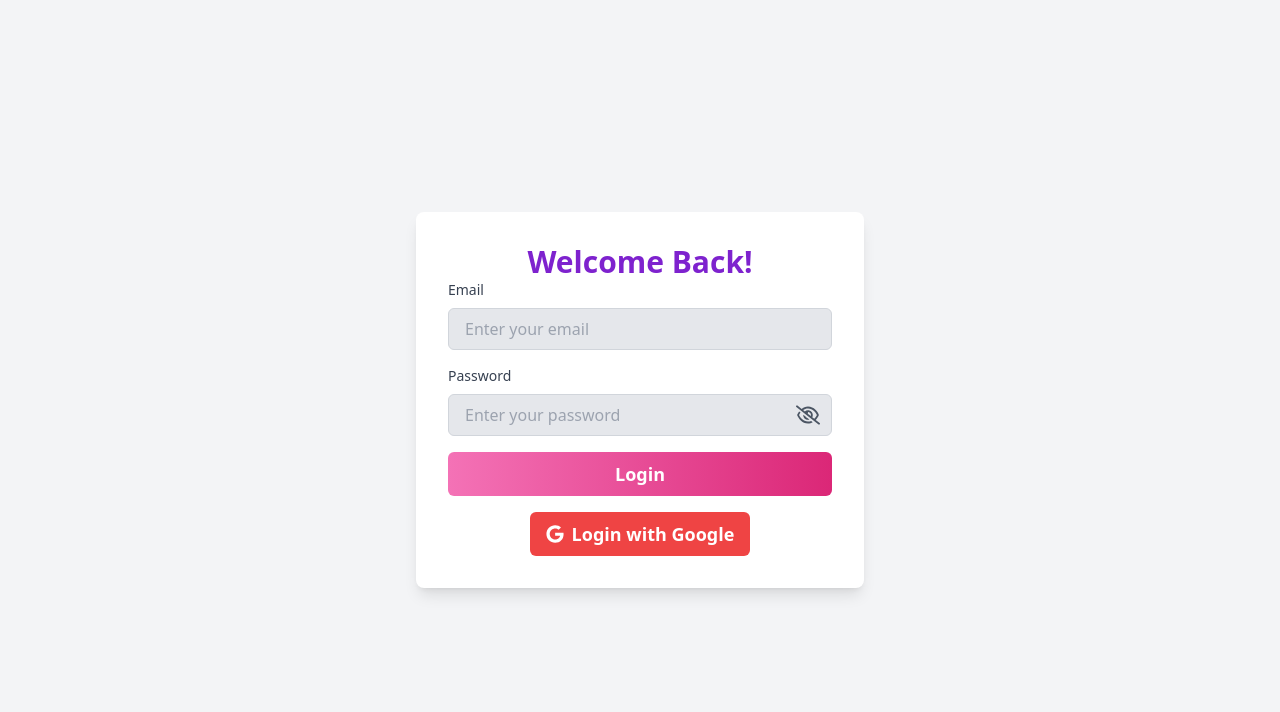
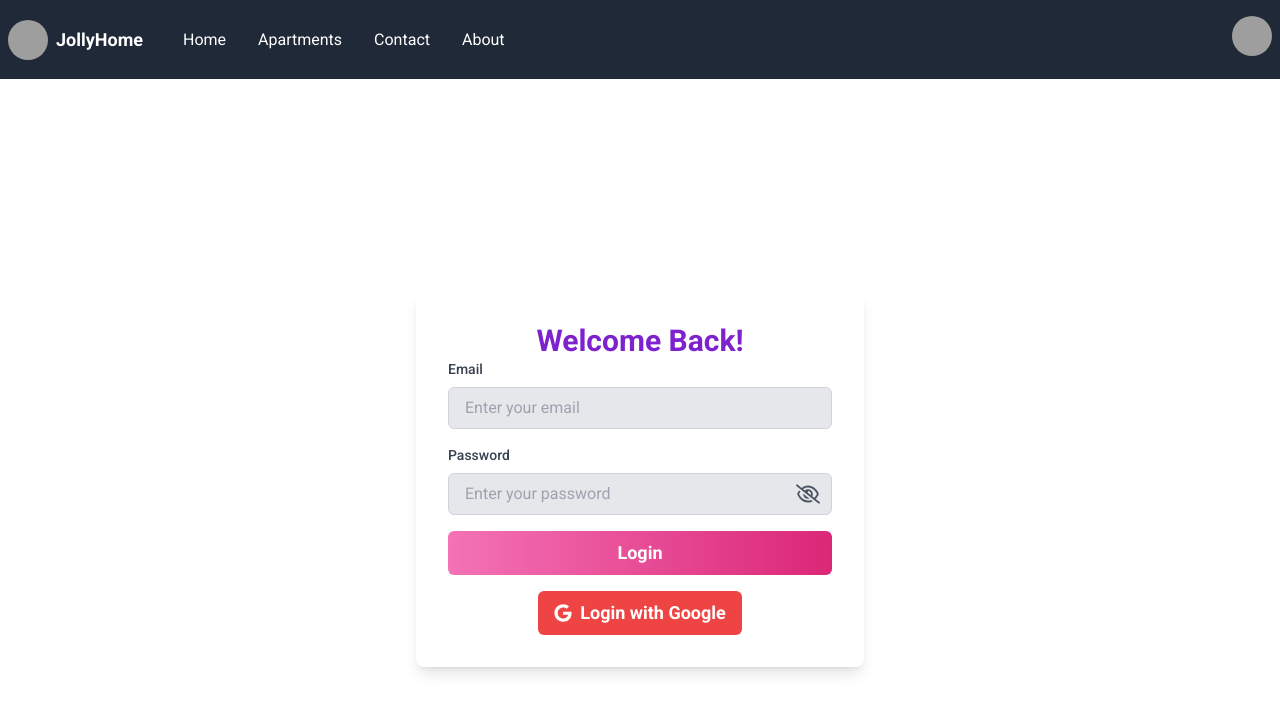
Before and after one commit to KMTonmoy/JollyHouse-Client, a React (Vite) app: page /login in a window 1280 px wide. Shown: the top 712 px of the page. Built offline with nearby package versions, Linux system fonts and the light colour scheme; no server answers; grey boxes are pictures that could not be loaded.

Commit message:
Navbar Compleat

```diff
--- a/package.json
+++ b/package.json
@@ -12,6 +12,7 @@
   "dependencies": {
     "axios": "^1.7.2",
     "firebase": "^10.12.2",
+    "framer-motion": "^11.2.10",
     "icons": "^1.0.0",
     "react": "^18.3.1",
     "react-dom": "^18.2.0",
--- /dev/null
+++ b/src/Components/Navbar/Navbar.jsx
@@ -0,0 +1,110 @@
+import React, { useContext, useState } from 'react';
+import { Link } from 'react-router-dom';
+import { AuthContext } from '../../providers/AuthProvider';
+import { motion } from 'framer-motion';
+
+const Navbar = () => {
+    const { user, logOut } = useContext(AuthContext);
+    const [dropdownOpen, setDropdownOpen] = useState(false);
+    const [isMobileMenuOpen, setIsMobileMenuOpen] = useState(false);
+
+    const toggleDropdown = () => {
+        setDropdownOpen(!dropdownOpen);
+    };
+
+    const handleLogout = () => {
+        logOut();
+    };
+
+    const toggleMobileMenu = () => {
+        setIsMobileMenuOpen(!isMobileMenuOpen);
+    };
+
+    return (
+        <motion.nav
+            initial={{ opacity: 0, y: -20 }}
+            animate={{ opacity: 1, y: 0 }}
+            transition={{ duration: 0.5 }}
+            className="bg-gray-800 py-4"
+        >
+            <div className="container mx-auto flex justify-between items-center">
+                <div className="flex items-center mx-2">
+                    <Link to="/" className="flex items-center text-white text-lg font-semibold mr-6 transition duration-500 ease-in-out transform hover:scale-110">
+                        <img src="https://image.similarpng.com/very-thumbnail/2021/09/Abstract-Letter-J-Logo-3D-Sphere-Logo-on-transparent-background-PNG.png" alt="Logo" className="rounded-full w-10 h-10 mr-2" />
+                        JollyHome
+                    </Link>
+                    <div className='hidden md:flex'>
+                        <Link to="/" className="block px-4 py-2 text-white hover:bg-gray-700">Home</Link>
+                        <Link to="/apartments" className="block px-4 py-2 text-white hover:bg-gray-700">Apartments</Link>
+                        <Link to="/contact" className="block px-4 py-2 text-white hover:bg-gray-700">Contact</Link>
+                        <Link to="/about" className="block px-4 py-2 text-white hover:bg-gray-700">About</Link>
+                    </div>
+                </div>
+                <div className="flex items-center">
+                    <div className="md:hidden">
+                        <button onClick={toggleMobileMenu} className="text-white focus:outline-none">
+                            <svg className="w-6 h-6" fill="none" viewBox="0 0 24 24" stroke="currentColor">
+                                {isMobileMenuOpen ? (
+                                    <path strokeLinecap="round" strokeLinejoin="round" strokeWidth={2} d="M6 18L18 6M6 6l12 12" />
+                                ) : (
+                                    <path strokeLinecap="round" strokeLinejoin="round" strokeWidth={2} d="M4 6h16M4 12h16m-7 6h7" />
+                                )}
+                            </svg>
+                        </button>
+                    </div>
+                    <div className="relative">
+                        <button onClick={toggleDropdown} className=" mx-2 ocus:outline-none transition duration-500 ease-in-out transform hover:scale-110">
+                            <div>
+                                {user ? (
+                                    <img src={user?.photoURL} alt="Profile" className="w-10 h-10 rounded-full" />
+                                ) : (
+                                    <img src='https://static.vecteezy.com/system/resources/previews/009/734/564/original/default-avatar-profile-icon-of-social-media-user-vector.jpg' alt="Profile" className="w-10 h-10 rounded-full" />
+                                )}
+                            </div>
+                        </button>
+                        {dropdownOpen && (
+                            <motion.div
+                                initial={{ opacity: 0, y: -10 }}
+                                animate={{ opacity: 1, y: 0 }}
+                                transition={{ duration: 0.3 }}
+                                className="absolute right-0 mt-2 w-48 bg-white rounded-md shadow-lg py-1"
+                            >
+                                {user ? (
+                                    <div>
+                                        <p className="block px-4 py-2 text-gray-800">{user?.displayName}</p>
+                                        <Link to="/" className="block px-4 py-2 text-gray-800 hover:bg-gray-200">Home</Link>
+                                        <Link to="/apartments" className="block px-4 py-2 text-gray-800 hover:bg-gray-200">Apartments</Link>
+                                        <Link to="/dashboard" className="block px-4 py-2 text-gray-800 hover:bg-gray-200">Dashboard</Link>
+                                        <button onClick={handleLogout} className="block w-full text-left px-4 py-2 text-gray-800 hover:bg-gray-200">Logout</button>
+                                    </div>
+                                ) : (
+                                    <>
+                                        <Link to="/login" className="block px-4 py-2 text-gray-800 hover:bg-gray-200">Login</Link>
+                                        <Link to="/register" className="block px-4 py-2 text-gray-800 hover:bg-gray-200">Register</Link>
+                                    </>
+                                )}
+                            </motion.div>
+                        )}
+                    </div>
+                </div>
+            </div>
+            <motion.div
+                initial={{ opacity: 0, height: 0 }}
+                animate={isMobileMenuOpen ? { opacity: 1, height: "auto" } : { opacity: 0, height: 0 }}
+                transition={{ duration: 0.3 }}
+                className="md:hidden overflow-hidden"
+            >
+                <div className="bg-gray-800">
+                    <Link to="/" className="block px-4 py-2 text-white hover:bg-gray-700">Home</Link>
+                    <Link to="/apartments" className="block px-4 py-2 text-white hover:bg-gray-700">Apartments</Link>
+                    <Link to="/contact" className="block px-4 py-2 text-white hover:bg-gray-700">Contact</Link>
+                    <Link to="/about" className="block px-4 py-2 text-white hover:bg-gray-700">About</Link>
+
+
+                </div>
+            </motion.div>
+        </motion.nav>
+    );
+};
+
+export default Navbar;
--- a/src/Layout/Main.jsx
+++ b/src/Layout/Main.jsx
@@ -1,9 +1,10 @@
 import { Outlet } from 'react-router-dom';
+import Navbar from '../Components/Navbar/Navbar';
 
 const Main = () => {
     return (
         <div>
-
+            <Navbar></Navbar>
             <Outlet></Outlet>
         </div>
     );
--- a/src/Pages/Login/Login.jsx
+++ b/src/Pages/Login/Login.jsx
@@ -32,7 +32,7 @@ const Login = () => {
     };
 
     return (
-        <div className="flex items-center justify-center min-h-screen bg-gray-100">
+        <div className="flex items-center justify-center min-h-screen  ">
             <div className="w-full max-w-md p-8 bg-white rounded-lg shadow-lg">
                 <h2 className="text-3xl font-bold text-center text-purple-700">Welcome Back!</h2>
                 <form onSubmit={handleLogin} className="space-y-4">
@@ -89,7 +89,7 @@ const Login = () => {
                         onClick={handleGoogleLogin}
                         className="flex items-center px-4 py-2 text-lg font-semibold text-white bg-red-500 rounded-md hover:bg-red-600 focus:outline-none focus:bg-red-600"
                     >
-                      <FaGoogle></FaGoogle>
+                        <FaGoogle></FaGoogle>
                         <span className='ml-2'>Login with Google</span>
                     </button>
                 </div>
--- a/src/index.css
+++ b/src/index.css
@@ -1,3 +1,8 @@
+@import url('https://fonts.googleapis.com/css2?family=Roboto:ital,wght@0,100;0,300;0,400;0,500;0,700;0,900;1,100;1,300;1,400;1,500;1,700;1,900&display=swap');
 @tailwind base;
 @tailwind components;
 @tailwind utilities;
+
+* {
+    font-family: "Roboto", sans-serif;
+}
```
Also changed, not shown: 1 other file (tests, documents, lock files or other folders).
